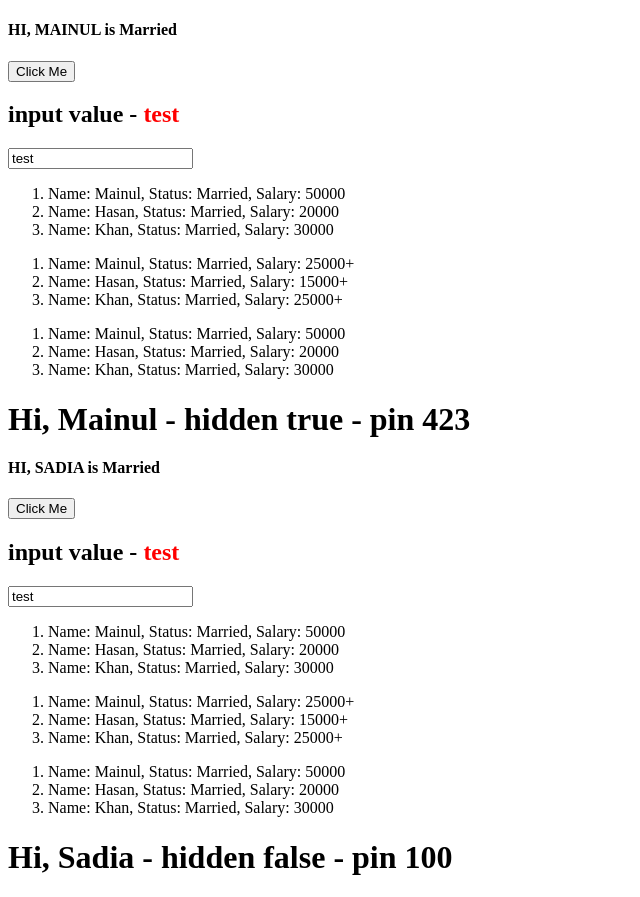
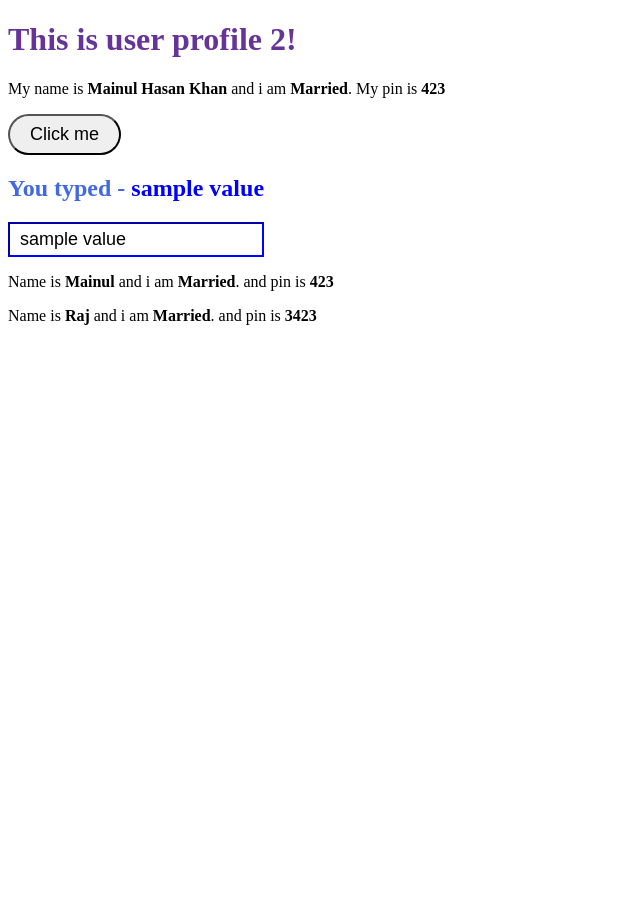
Before and after one commit to TechMainul-dev/first-ng-app, an Angular app: page / in a window 1280 px wide. Shown: the whole page, without its empty margins (0-640 px from the left). After the commit the page ends 800 px from the top, so only its background shows below. Built offline with nearby package versions, Linux system fonts and the light colour scheme.

Commit message:
add new components

```diff
--- a/src/app/app.component.html
+++ b/src/app/app.component.html
@@ -1,2 +1,3 @@
-<app-user-profile userName="Mainul" isHidden="true" pin="423"></app-user-profile>
-<app-user-profile userName="Sadia" isHidden="false" pin="100"></app-user-profile>
+<!-- <app-user-profile userName="Mainul" isHidden="true" pin="423"></app-user-profile>
+<app-user-profile userName="Sadia" isHidden="false" pin="100"></app-user-profile> -->
+<app-user-profile-2></app-user-profile-2>
--- a/src/app/app.component.ts
+++ b/src/app/app.component.ts
@@ -1,11 +1,12 @@
 import { Component } from '@angular/core';
 import { RouterOutlet } from '@angular/router';
 import { UserProfileComponent } from './components/user-profile/user-profile.component';
+import { UserProfile2Component } from './components/user-profile-2/user-profile-2.component';
 
 @Component({
   selector: 'app-root',
   standalone: true,
-  imports: [RouterOutlet, UserProfileComponent],
+  imports: [RouterOutlet, UserProfileComponent, UserProfile2Component],
   templateUrl: './app.component.html',
   styleUrl: './app.component.css',
 })
--- /dev/null
+++ b/src/app/components/user-profile-2/user-profile-2.component.css
@@ -0,0 +1,29 @@
+h1 {
+  color: rebeccapurple;
+}
+
+h2 {
+  color: royalblue;
+
+  span {
+    color: blue;
+  }
+}
+
+input {
+  border-color: blue;
+  padding: 5px 10px;
+  font-size: 18px;
+}
+
+.btn {
+  font-size: 18px;
+  padding: 8px 20px;
+  border-radius: 25px;
+  cursor: pointer;
+  transition: 0.4s;
+
+  &:hover {
+    box-shadow: rgba(66, 46, 180, 0.527) 0px 10px 50px 0px;
+  }
+}
--- /dev/null
+++ b/src/app/components/user-profile-2/user-profile-2.component.html
@@ -0,0 +1,25 @@
+<h1>This is user profile 2!</h1>
+<p>
+  My name is <b>{{name}}</b>
+  and i am <b>{{status}}</b>.
+  My pin is <b>{{pin}}</b>
+</p>
+
+<button class="btn" [disabled]="isBtnDisabled">Click me</button>
+
+
+<h2>You typed -
+  <span>{{inputVal}}</span>
+</h2>
+<!-- <input type="text" [value]="inputVal" (input)="onChange($event)"> -->
+<input type="text" [(ngModel)]="inputVal">
+
+<div>
+  @for(user of users;track user.name) {
+  <p>
+    Name is <b>{{user.name}}</b>
+    and i am <b>{{user.status}}</b>.
+    and pin is <b>{{user.pin}}</b>
+  </p>
+  }
+</div>
--- /dev/null
+++ b/src/app/components/user-profile-2/user-profile-2.component.ts
@@ -0,0 +1,28 @@
+import { Component } from '@angular/core';
+import { FormsModule } from '@angular/forms';
+
+@Component({
+  selector: 'app-user-profile-2',
+  standalone: true,
+  imports: [FormsModule],
+  templateUrl: './user-profile-2.component.html',
+  styleUrl: './user-profile-2.component.css',
+})
+export class UserProfile2Component {
+  name = 'Mainul Hasan Khan';
+  status = 'Married';
+  pin = 423;
+  isBtnDisabled = false;
+  inputVal = 'sample value';
+
+  users = [
+    { name: 'Mainul', status: 'Married', pin: 423 },
+    { name: 'Raj', status: 'Married', pin: 3423 },
+  ];
+
+  onChange(e: Event) {
+    const value = (e.target as HTMLInputElement).value;
+    console.log(value);
+    this.inputVal = value;
+  }
+}
--- a/src/app/components/user-profile/user-profile.component.html
+++ b/src/app/components/user-profile/user-profile.component.html
@@ -1,9 +1,8 @@
-<h4>{{name.toUpperCase() + ' is '+ status}}</h4>
+<!-- <h4>{{name.toUpperCase() + ' is '+ status}}</h4>
 
 <button [disabled]="isBtnDisabled">Click Me</button>
 
 <h2>input value - <span style="color: red">{{inputVal}}</span></h2>
-<!-- <input type="text" [value]="inputVal" (input)="onInput($event)"> -->
 
 <input type="text" [(ngModel)]="inputVal">
 
@@ -31,7 +30,7 @@
       </ng-container>
     </ng-template>
 
-    <!-- Final else condition: hidden salary -->
+
     <ng-template #hiddenSalary>
       Name: {{ user.name }}, Status: {{ user.isSingle ? 'Single' : 'Married' }}, Salary: hidden
     </ng-template>
@@ -45,4 +44,4 @@
 </ol>
 
 
-<h1>{{name}} - hidden {{isHidden}} - pin {{pin}}</h1>
+<h1>{{name}} - hidden {{isHidden}} - pin {{pin}}</h1> -->
```
Also changed, not shown: 2 other files (tests, documents, lock files or other folders).
